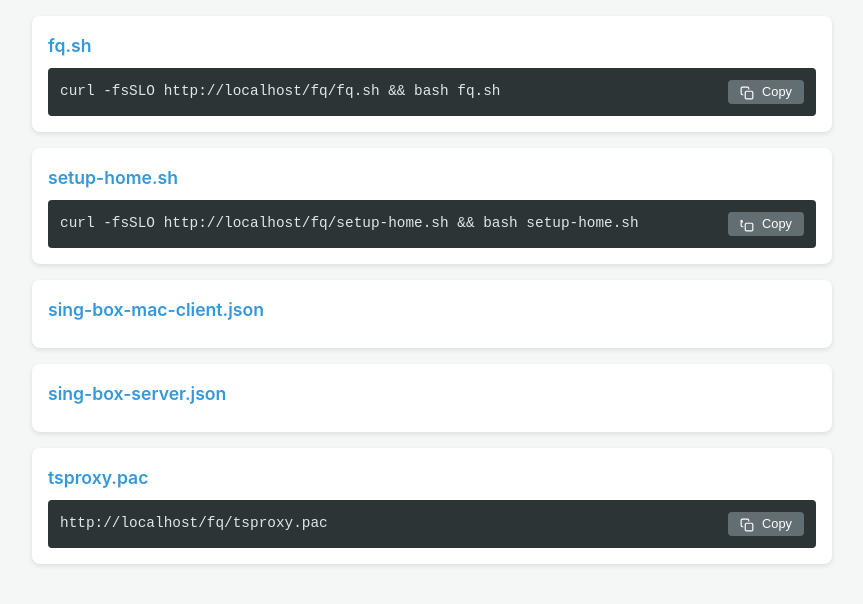
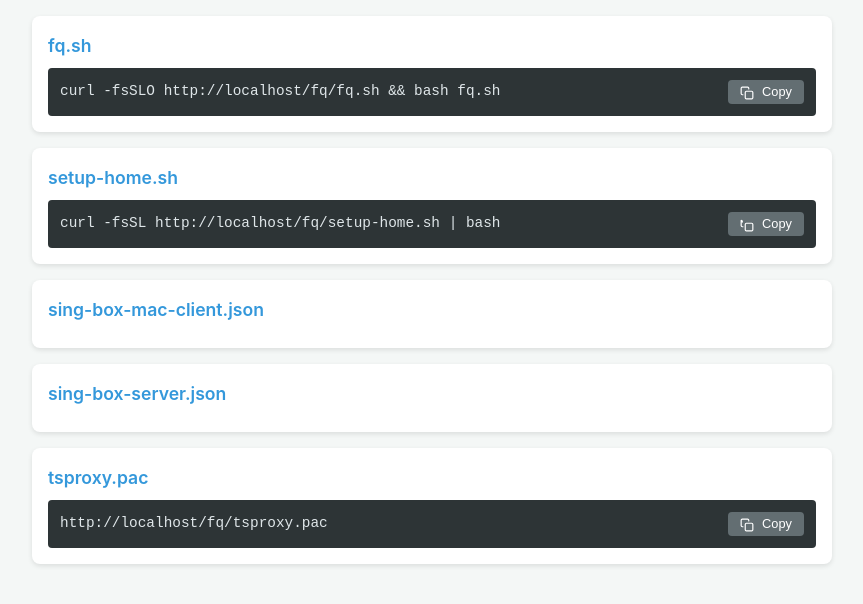
Before and after one commit to ace7/tools, a plain HTML site: page index.html in a window 1280 px wide. Shown: the part 120-724 px from the top of the page, without its empty margins (208-1071 px from the left). Drawn offline with Linux system fonts and the light colour scheme.

Commit message:
Simplify home setup install command

```diff
--- a/index.html
+++ b/index.html
@@ -106,7 +106,7 @@
                 <a class="file-name" href="fq/setup-home.sh">setup-home.sh</a>
             </div>
             <div class="install-box">
-                <code class="install-cmd" id="setup-home-cmd">curl -fsSLO <span class="origin"></span>/fq/setup-home.sh && bash setup-home.sh</code>
+                <code class="install-cmd" id="setup-home-cmd">curl -fsSL <span class="origin"></span>/fq/setup-home.sh | bash</code>
                 <button class="copy-btn" onclick="copyCmd('setup-home-cmd', this)">
                     <svg class="icon" width="14" height="14" viewBox="0 0 24 24" fill="none" stroke="currentColor" stroke-width="2" stroke-linecap="round" stroke-linejoin="round"><rect x="9" y="9" width="13" height="13" rx="2" ry="2"></rect><path d="M5 15H4a2 2 0 0 1-2-2V4a2 2 0 0 1 2 2v1"></path></svg>
                     Copy
```
